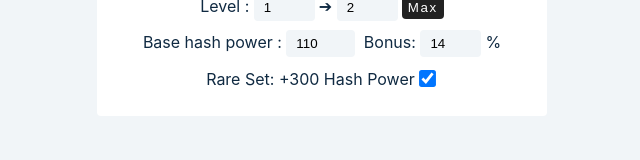
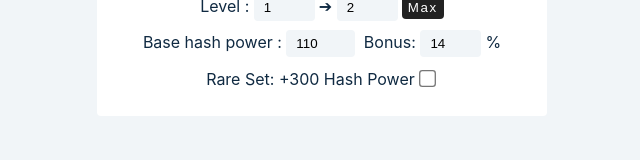
Before and after one commit to jyydev/mobox, a React (Create React App) app: page / in a window 1280 px wide. Shown: the part 454-614 px from the top of the page, without its empty margins (318-958 px from the left). Built offline with nearby package versions, Linux system fonts and the light colour scheme.

Commit message:
default uncheck rare set

```diff
--- a/src/App.js
+++ b/src/App.js
@@ -57,7 +57,7 @@ const Input = () => {
 
   const [basePower, setBasePower] = useState(110);
   const [bonusPower, setBonusPower] = useState(14);
-  const [set, setSet] = useState(true);
+  const [set, setSet] = useState(false);
   const [powers, setPowers] = useState({
     from: 0,
     to: 0,
```
